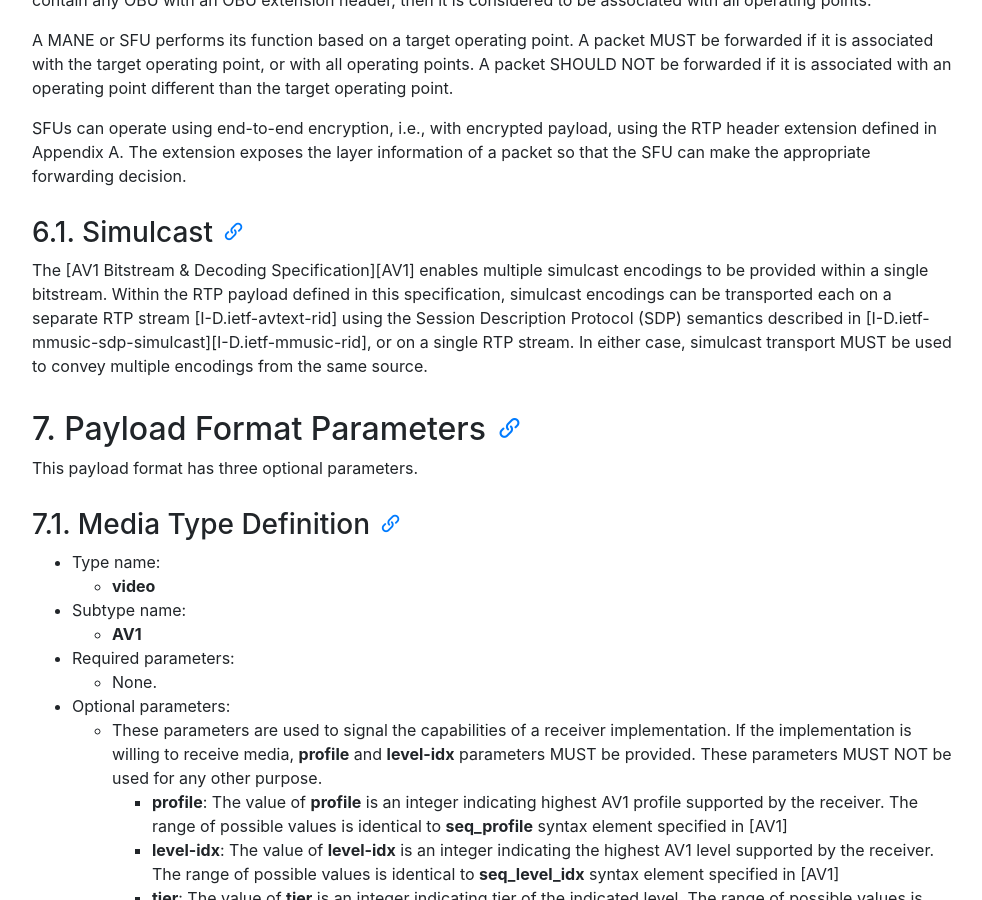
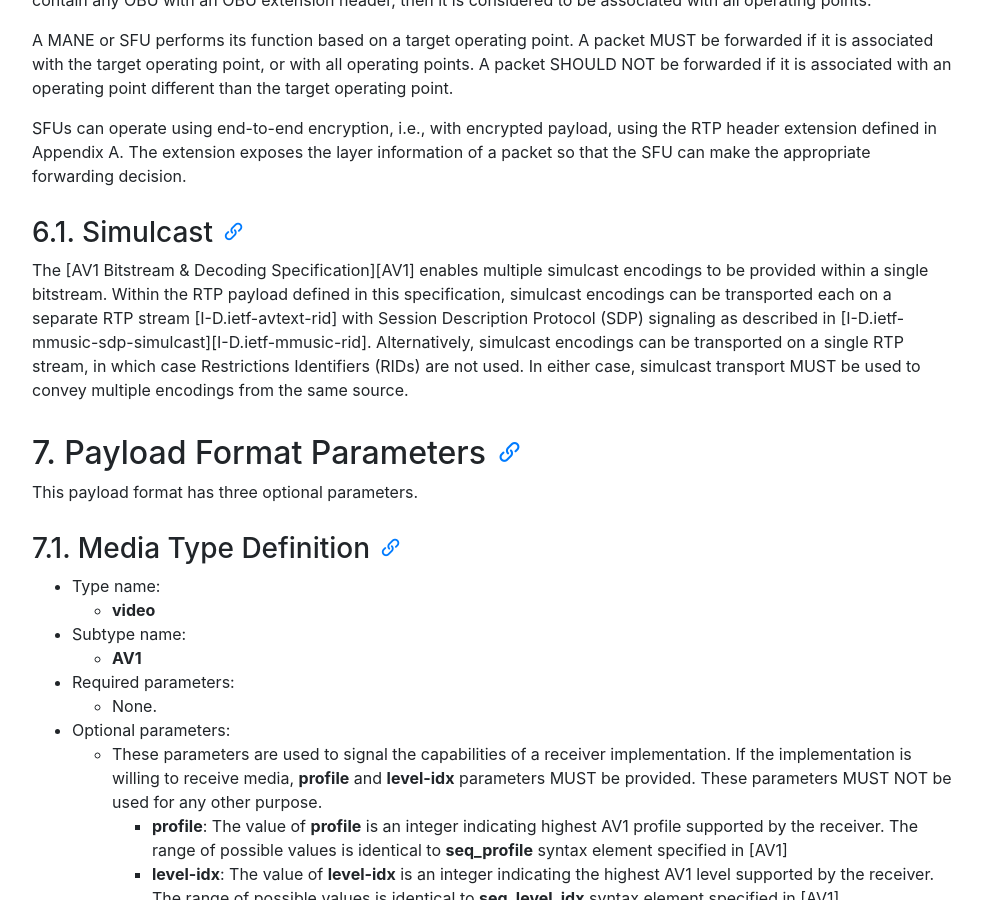
Before and after one commit to AOMediaCodec/av1-rtp-spec, a Jekyll site: the page built from index.md, in a window 1280 px wide and 900 px high, scrolled down 7484 px. Shown: the whole window, without its empty margins (53-1035 px from the left). Built offline with Jekyll 4.4.1, drawn with Linux system fonts in a browser that asks for light colours; nearby versions of some CDN libraries.

Commit message:
RID clarifications

```diff
--- a/av1-rtp-spec.md
+++ b/av1-rtp-spec.md
@@ -360,8 +360,9 @@ decision.
 
 The [AV1 Bitstream & Decoding Specification][AV1] enables multiple simulcast encodings to be provided within
 a single bitstream. Within the RTP payload defined in this specification, simulcast encodings can be transported
-each on a separate RTP stream [I-D.ietf-avtext-rid] using the Session Description Protocol (SDP) semantics
-described in [I-D.ietf-mmusic-sdp-simulcast][I-D.ietf-mmusic-rid], or on a single RTP stream. In either
+each on a separate RTP stream [I-D.ietf-avtext-rid] with Session Description Protocol (SDP) signaling as
+described in [I-D.ietf-mmusic-sdp-simulcast][I-D.ietf-mmusic-rid]. Alternatively, simulcast encodings can
+be transported on a single RTP stream, in which case Restrictions Identifiers (RIDs) are not used. In either
 case, simulcast transport MUST be used to convey multiple encodings from the same source.
 
 ## 7. Payload Format Parameters
```
